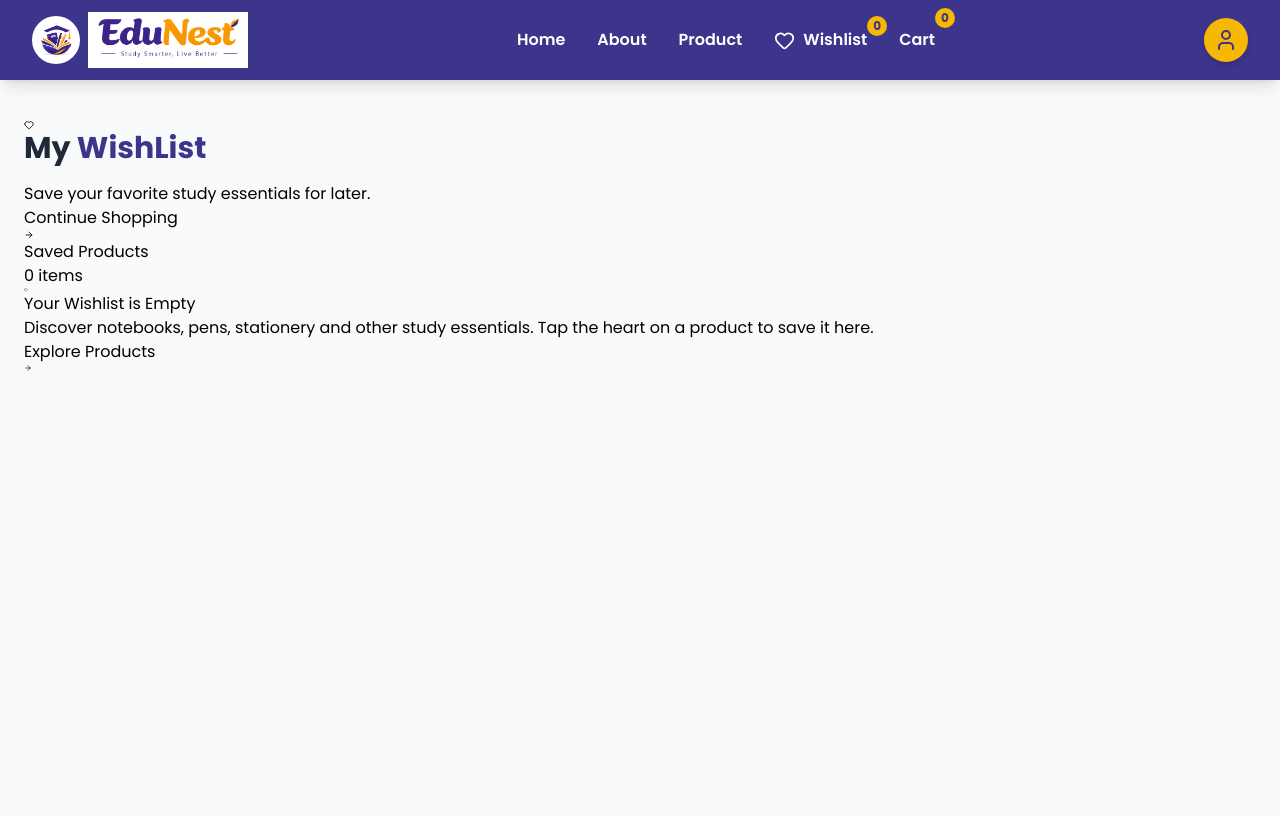
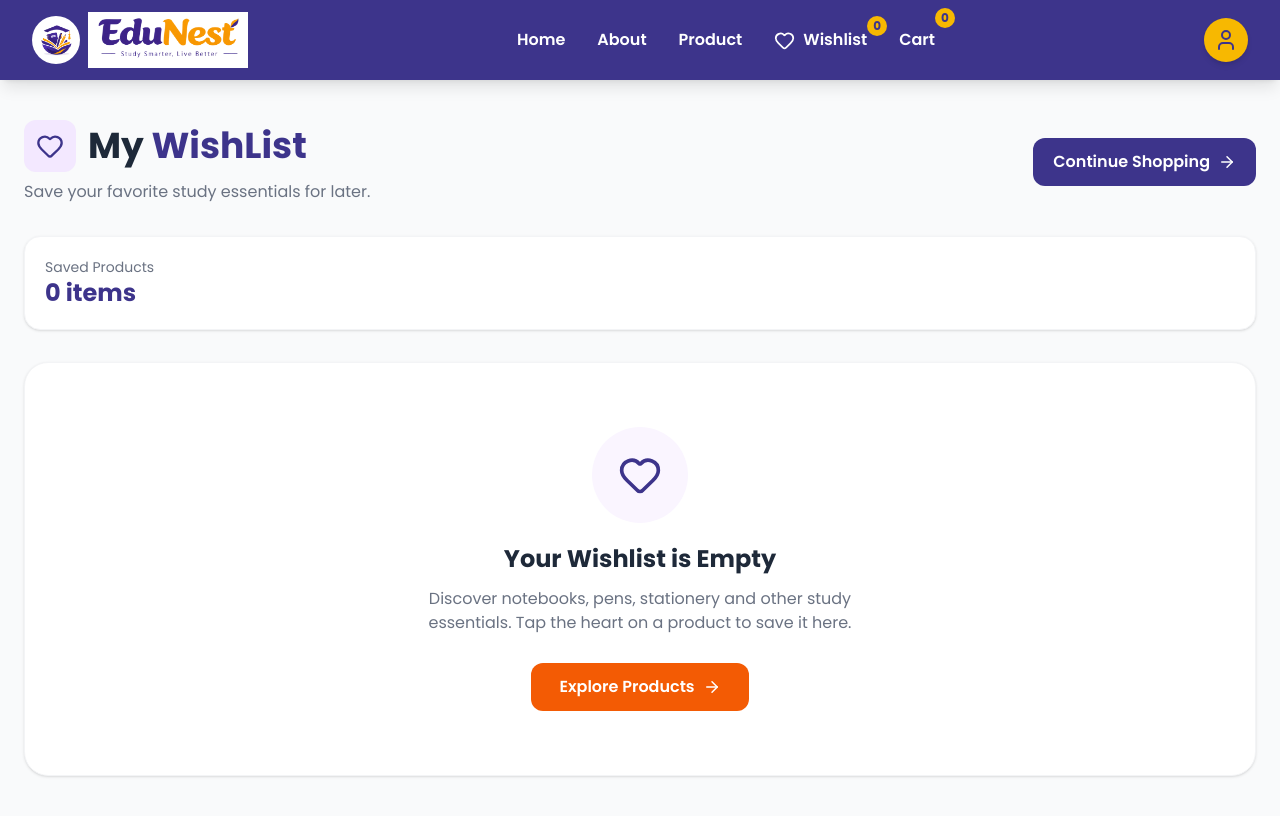
Before and after one commit to opmmansoor/E-Commerce-EduNest, a React (Vite) app in the folder EduNest/: page /wishlist in a window 1280 px wide. Shown: the top 816 px of the page. Built offline with nearby package versions, Linux system fonts and the light colour scheme.

Commit message:
Wishlist Styled

```diff
--- a/EduNest/src/Pages/user/Pages/Wishlist.jsx
+++ b/EduNest/src/Pages/user/Pages/Wishlist.jsx
@@ -22,102 +22,125 @@ function Wishlist() {
       <div className='max-w-7xl mx-auto'>
 
 
-        <div>
+        <div className='flex flex-col sm:flex-row sm:items-center sm:justify-between gap-4 mb-8'>
             <div>
-                <div>
-                    <div>
-                        <Heart size={10}/>
+                <div className='flex items-center gap-3 mb-2'>
+                    <div className='bg-purple-100 text-[#3D348B] p-3 rounded-xl'>
+                        <Heart size={28}/>
                     </div>
 
-                    <h1 className='text-3xl font-bold text-gray-800 mb-4'>
+                    <h1 className='text-3xl sm:text-4xl font-bold text-gray-800'>
                          My
                     <span className='text-[#3D348B]'> WishList</span>
                     </h1>
                 </div>
 
-                <p>
+                <p className='text-gray-500'>
                     Save your favorite study essentials for later.
                 </p>
             </div>
 
             <Link to="/products"
-                  className='inline flex items-center'>
+                  className='inline-flex items-center justify-center gap-2
+                             bg-[#3D348B] text-white px-5 py-3 rounded-xl font-semibold hover:bg-[#2d276b] transition'>
             Continue Shopping
-            <ArrowRight size={10}/>
+            <ArrowRight size={18}/>
             </Link>
         </div>
 
-        <div>
-            <p>
+{/* Count */}
+        <div className='bg-white border border-gray-100 rounded-2xl p-5 mb-8 shadow-sm'>
+            <p className='text-gray-500 text-sm'>
                 Saved Products
             </p>
-            <p>
+            <p className='text-2xl font-bold text-[#3D348B]'>
                 {wishlist.length} {wishlist.length == 1 ? "item" : "items"}
             </p>
         </div>
 
 {/* Empty */}
         {wishlist.length === 0 ? (
-            <div>
-                <div>
-                    <Heart size={4}/>
+            <div className='bg-white rounded-3xl border border-gray-100 shadow-sm py-16 px-6 text-center'>
+                <div className='w-24 h-24 bg-purple-50 rounded-full flex items-center
+                                justify-center mx-auto mb-5'>
+                    <Heart size={44} className='text-[#3D348B]'/>
                 </div>
 
-                <h2>
+                <h2 className='text-2xl font-bold text-gray-800 mb-3'>
                     Your Wishlist is Empty
                 </h2>
-                <p>
+                <p className='text-gray-500 max-w-md mx-auto mb-7'>
                     Discover notebooks, pens, stationery and other study
                     essentials. Tap the heart on a product to save it here.
                 </p>
 
-                <Link to="/products">
+                <Link to="/products"
+                       className='inline-flex items-center gap-2 bg-[#F35B04] text-white px-7 py-3
+                                  rounded-xl font-semibold hover:bg-orange-600 transition'>
                     Explore Products
-                    <ArrowRight size={8}/>
+                    <ArrowRight size={18}/>
                 </Link>
             </div>
 
         ) : (
 // wishlist products
-            <div>
+            <div className='grid grid-cols-1 sm:grid-cols-2 lg:grid-cols-3 xl:grid-cols-4 gap-6'>
                 {wishlist.map((product) => (
-                    <div key={product.id}>
-                        <div>
+                    <div key={product.id}
+                         className='bg-white rounded-2xl overflow-hidden border border-gray-100
+                                    shadow-sm hover:shadow-lg transition duration-300'>
+
+                        <div className='relative h-56 bg-gray-100 flex items-center justify-center p-5'>
+
                             <img src={product.image}
-                                 alt={product.name} />
+                                 alt={product.name}
 
-                            <button onClick={() => handleRemove(product.id)}>
-                                <Heart size={10}/>
+                                  className='max-h-full max-w-full object-contain'/>
+
+                            <button onClick={() => handleRemove(product.id)}
+                                     aria-label= {`Remove ${product.name} from wishlist`}
+
+                                     className='absolute top-3 right-3 p-2.5 bg-white rounded-full shadow hover:bg-red-50
+                                                text-red-500 transition'>
+                                <Heart size={18} className='fill-red-500'/>
                             </button>
                         </div>
 
-                        <div>
-                            <p>
+{/* Product Details */}
+                        <div className='p-5'>
+                            <p className='text-sm text-gray-500 mb-1'>
                                 {product.category}
                             </p>
 
-                            <h2>
+                            <h2 className='text-lg font-bold text-gray-800 truncate'>
                                 {product.name}
                             </h2>
 
-                            <p>
+                            <p className='text-2xl font-bold text-[#3D348B] mt-3'>
                                 ₹{Number(product.price).toLocaleString("en-IN")}
                             </p>
 
-                            <div>
-                                <button onClick={() => handleRemove(product.id)}>
-                                    <Trash2 size={25}/>
+                            <div className='flex gap-2 mt-5'>
+                                <button onClick={() => handleRemove(product.id)}
+                                        className='flex items-center justify-center gap-1 border border-gray-200
+                                                    text-gray-600 px-3 py-2.5 rounded-lg hover:bg-red-300 transition'
+
+                                                     aria-label='Remove from Wishlist'>
+                                    <Trash2 size={17}/>
                                 </button>
 
                                 <button onClick={() => handleAddToCart(product)}
                                         disabled={product.stock === 0}
-                                        >
+                                        className='flex-1 flex items-center justify-center gap-2 bg-[#F35B04] text-white py-2.5
+                                                   rounded-lg font-semibold hover:bg-orange-600
+                                                   disabled:bg-gray-400 transition'>
                                     <ShoppingCart />
                                     {product.stock === 0 ? "Out of Stock" : "Add to Cart"}
                                 </button>
                             </div>
 
-                            <Link to={`/products/${product.id}`}>
+                            <Link to={`/products/${product.id}`}
+                                    className='block text-center text-[#3D348B] font-semibold text-sm mt-4 hover:underline'>
                                 View Details
                             </Link>
                         </div>
```
